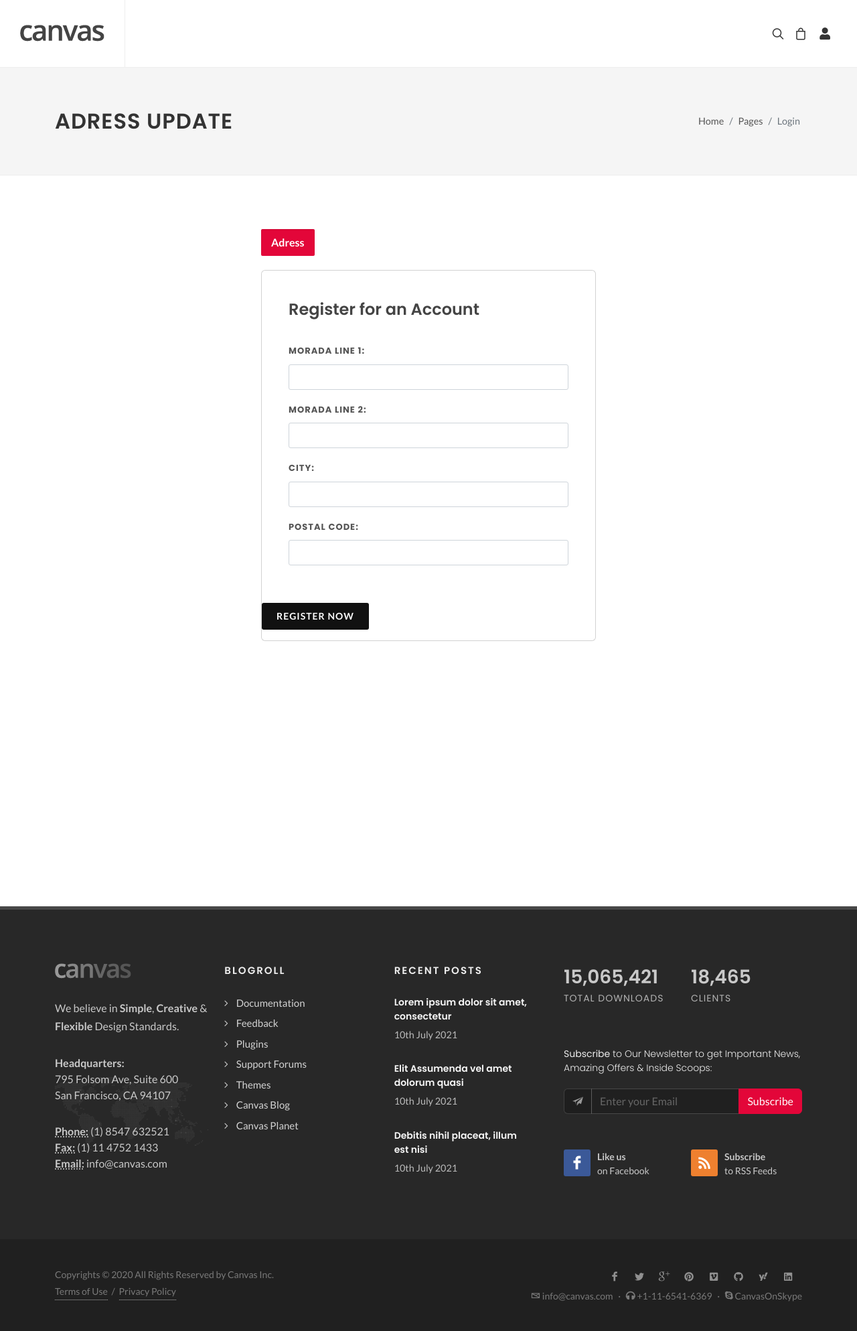
After one commit to Dimotas/Site_programacaoWeb, a Flask app: page /update-profile in a window 1280 px wide. The commit adds this page. Shown: the whole page at 67% size. Run offline with Flask 2, Linux system fonts and the light colour scheme; some libraries are stand-ins or nearby versions.

Commit message:
fase morada

```diff
--- a/main.py
+++ b/main.py
@@ -1,5 +1,5 @@
 from flask import Flask, request, render_template, redirect, url_for, session
-from models import db, User, Role
+from models import db, User, Role, Morada
 
 
 app = Flask(__name__)
@@ -46,6 +46,9 @@ def logout():
 @app.route("/shop")
 def shop():
     return render_template("shop.html")
+
+
+
 
 @app.route("/shop-single")
 def shop_single():
@@ -99,6 +102,48 @@ def register_form():
 
 
 
+@app.route("/update-profile")
+def updateprofile():
+    return render_template("update-profile.html")
+
+
+@app.route("/update-profile", methods=['POST'])
+def update_profile():
+
+    username = session['user']
+    user = User.query.filter_by(username=username).first()
+    morada = Morada.query.filter_by(user=user).first()
+
+    if morada:
+
+        morada.add_line1 = request.form['register-form-add_line1']
+        morada.add_line2 = request.form['register-form-add_line2']
+        morada.city = request.form['register-form-city']
+        morada.postal_code = request.form['register-form-postal-code']
+    else:
+
+        add_line1 = request.form['register-form-add_line1']
+        add_line2 = request.form['register-form-add_line2']
+        city = request.form['register-form-city']
+        postal_code = request.form['register-form-postal-code']
+        morada = Morada(user=user, add_line1=add_line1, add_line2=add_line2, city=city, postal_code=postal_code)
+        db.session.add(morada)
+
+    db.session.commit()
+
+
+    return redirect(url_for('profile'))
+
+
+
+
+
+
+@app.route("/profile-update")
+def profile_update():
+    return render_template("update-profile.html")
+
+
 if __name__ == "__main__":
     with app.app_context():
         db.create_all()
--- a/templates/profile.html
+++ b/templates/profile.html
@@ -375,15 +375,16 @@
 								<a href="#" class="list-group-item list-group-item-action d-flex justify-content-between"><div>Servers</div><i class="icon-laptop2"></i></a>
 								<a href="#" class="list-group-item list-group-item-action d-flex justify-content-between"><div>Messages</div><i class="icon-envelope2"></i></a>
 								<a href="#" class="list-group-item list-group-item-action d-flex justify-content-between"><div>Billing</div><i class="icon-credit-cards"></i></a>
-								<a href="#" class="list-group-item list-group-item-action d-flex justify-content-between"><div>Settings</div><i class="icon-cog"></i></a>
+								<a href="/update-profile" class="list-group-item list-group-item-action d-flex justify-content-between"><div>Adress</div><i class="icon-cog"></i></a>
 								<a href="/logout" class="list-group-item list-group-item-action d-flex justify-content-between"><div>Logout</div><i class="icon-line2-logout"></i></a>
 							</div>
 
 							<div class="fancy-title topmargin title-border">
 								<h4>About Me</h4>
+
 							</div>
 
-							<p>Lorem ipsum dolor sit amet, consectetur adipisicing elit. Ipsum laboriosam, dignissimos veniam obcaecati. Quasi eaque, odio assumenda porro explicabo laborum!</p>
+							<h5>Morada: {% if user %}{{user.morada}}{% else %}No user{% endif %}<br></h5>
 
 							<div class="fancy-title topmargin title-border">
 								<h4>Social Profiles</h4>
--- /dev/null
+++ b/templates/update-profile.html
@@ -0,0 +1,134 @@
+{% extends 'core/base.html'%} {% block wrapper %}
+
+<!-- Document Wrapper
+	============================================= -->
+<div id="wrapper" class="clearfix">
+  <!-- Header
+		============================================= -->
+  {% include "core/header.html" %}
+
+  <!-- #header end -->
+
+  <!-- Page Title
+		============================================= -->
+  <section id="page-title">
+    <div class="container clearfix">
+      <h1>Adress Update</h1>
+      <ol class="breadcrumb">
+        <li class="breadcrumb-item"><a href="#">Home</a></li>
+        <li class="breadcrumb-item"><a href="#">Pages</a></li>
+        <li class="breadcrumb-item active" aria-current="page">Login</li>
+      </ol>
+    </div>
+  </section>
+  <!-- #page-title end -->
+
+  <!-- Content
+		============================================= -->
+  <section id="content">
+    <div class="content-wrap">
+      <div class="container clearfix">
+        <div
+          class="tabs mx-auto mb-0 clearfix"
+          id="tab-login-register"
+          style="max-width: 500px"
+        >
+          <ul class="tab-nav tab-nav2 center clearfix">
+
+            <li class="inline-block"><a href="#tab-register">Adress</a></li>
+          </ul>
+
+          <div class="tab-container">
+            <div class="tab-content" id="tab-login">
+
+              </div>
+            </div>
+
+            <div class="tab-content" id="tab-register">
+              <div class="card mb-0">
+                <div class="card-body" style="padding: 40px">
+                  <h3>Register for an Account</h3>
+
+                  <form
+                    id="register-form"
+                    name="register-form"
+                    class="row mb-0"
+                    action="/register-form"
+                    method="post"
+                  >
+                    <div class="col-12 form-group">
+                      <label for="register-form-add_line1">Morada Line 1:</label>
+                      <input
+                        type="text"
+                        id="register-form-add_line1"
+                        name="register-form-add_line1"
+                        value=""
+                        class="form-control"
+                      />
+                    </div>
+
+                    <div class="col-12 form-group">
+                      <label for="register-form-add_line2">Morada Line 2:</label>
+                      <input
+                        type="text"
+                        id="register-form-add_line2"
+                        name="register-form-add_line2"
+                        value=""
+                        class="form-control"
+                      />
+                    </div>
+
+                    <div class="col-12 form-group">
+                      <label for="register-form-city">City:</label>
+                      <input
+                        type="text"
+                        id="register-form-city"
+                        name="register-form-city"
+                        value=""
+                        class="form-control"
+                      />
+                    </div>
+
+                    <div class="col-12 form-group">
+                      <label for="register-form-postal-code">Postal Code:</label>
+                      <input
+                        type="text"
+                        id="register-form-postal-code"
+                        name="register-form-postal-code"
+                        value=""
+                        class="form-control"
+                      />
+                    </div>
+
+
+                    </div>
+
+                    <div class="col-12 form-group">
+                      <button
+                        class="button button-3d button-black m-0"
+                        id="register-form-submit"
+                        name="register-form-submit"
+                        value="register"
+                      >
+                        Register Now
+                      </button>
+                    </div>
+                  </form>
+                </div>
+              </div>
+            </div>
+          </div>
+        </div>
+      </div>
+    </div>
+  </section>
+  <!-- #content end -->
+
+  <!-- Footer
+		============================================= -->
+  {% include "core/footer.html" %}
+  <!-- #footer end -->
+</div>
+<!-- #wrapper end -->
+
+{% endblock %}
```
Also changed, not shown: models.py (+11 -0 lines), var/main-instance/pw.db.
